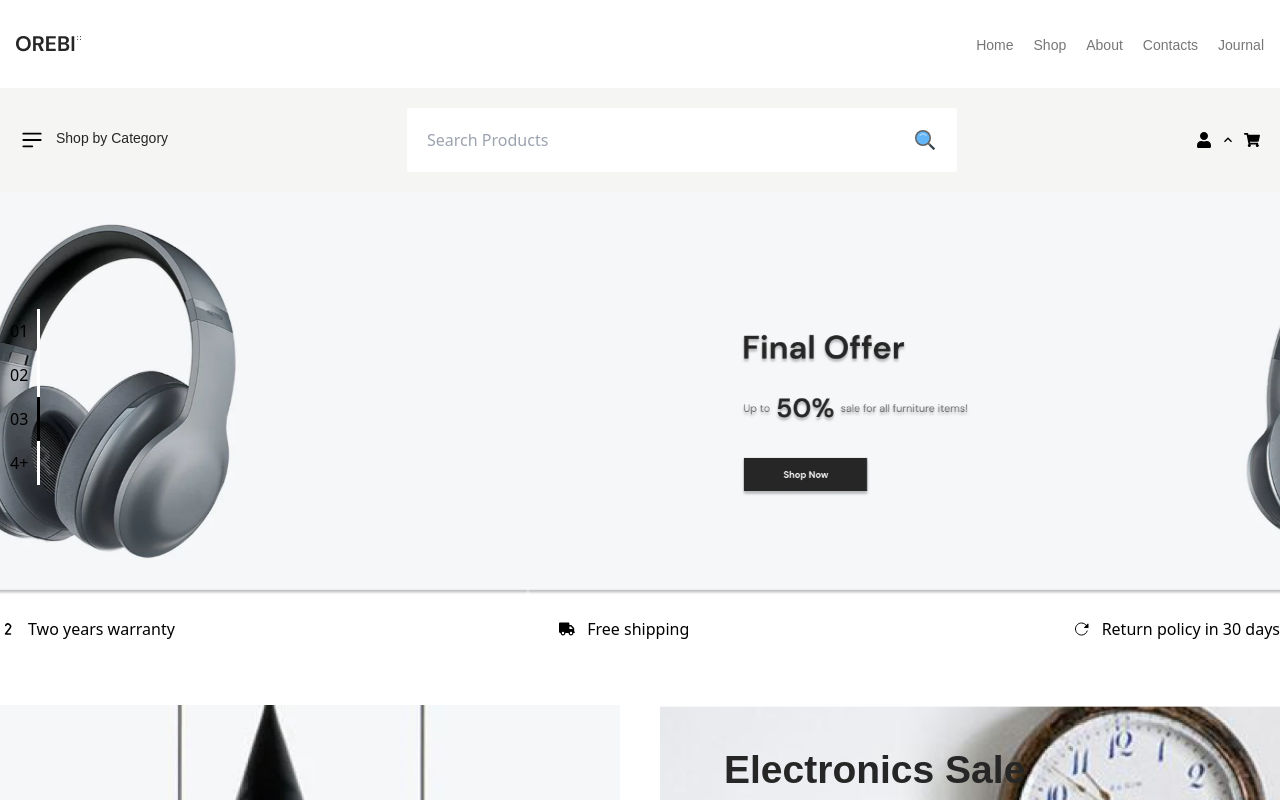
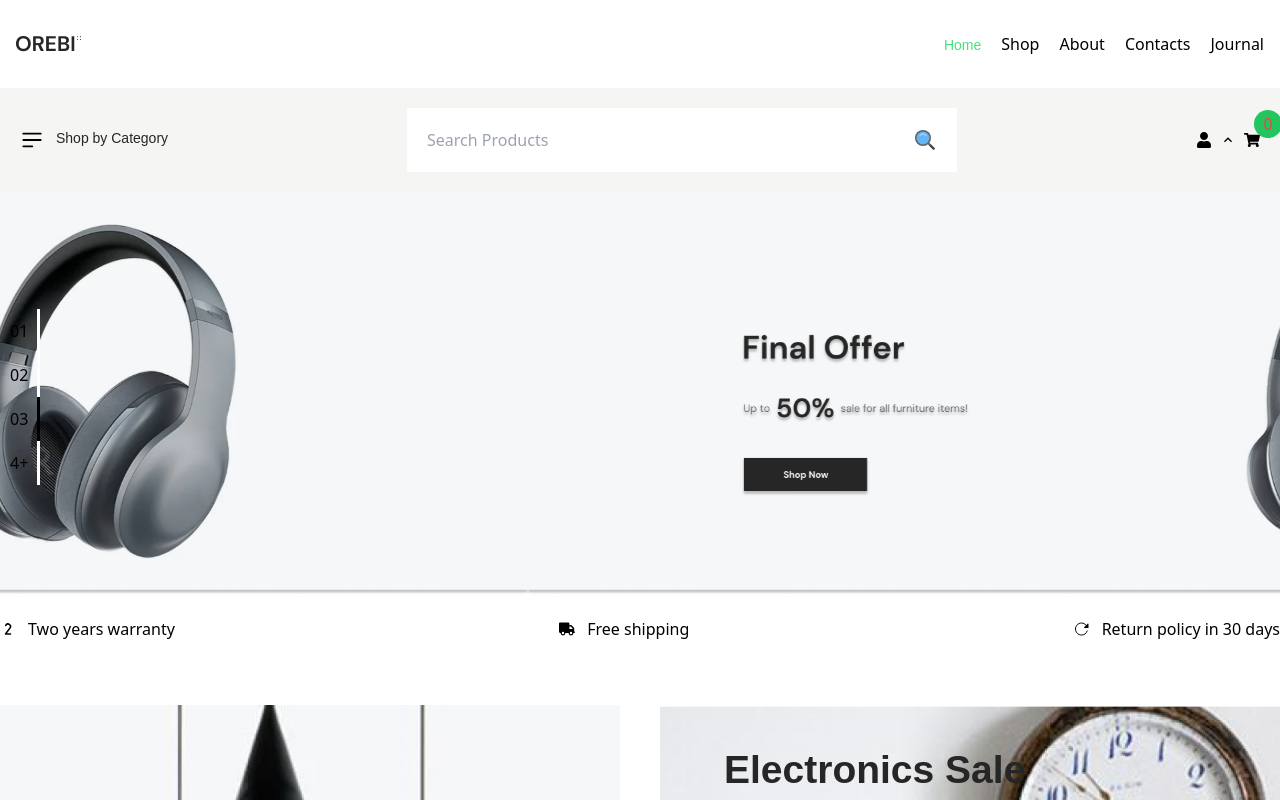
Before and after one commit to mdarafat2201/oreby1, a React (Vite) app: page / in a window 1280 px wide. Shown: the top 800 px of the page. Built offline with nearby package versions, Linux system fonts and the light colour scheme.

Commit message:
cart page product funtion don

```diff
--- a/src/Component/HomeComponent/Header/Header.jsx
+++ b/src/Component/HomeComponent/Header/Header.jsx
@@ -32,8 +32,14 @@ const Header = () => {
               >
                 <li>
                   <NavLink
-                    index
-                    className="menuItem transition-all hover:font-bold hover:text-main_font_color"
+                    to={"/"}
+                    className={({ isActive, ispending }) =>
+                      ispending
+                        ? "menuItem transition-all hover:font-bold hover:text-main_font_color"
+                        : isActive
+                          ? "menuItem text-green-400 transition-all"
+                          : ""
+                    }
                   >
                     Home
                   </NavLink>
@@ -41,34 +47,58 @@ const Header = () => {
                 <li>
                   <NavLink
                     to={"/shop"}
-                    className="menuItem transition-all hover:font-bold hover:text-main_font_color"
+                    className={({ isActive, ispending }) =>
+                      ispending
+                        ? "menuItem transition-all hover:font-bold hover:text-main_font_color"
+                        : isActive
+                          ? "menuItem text-green-400 transition-all"
+                          : ""
+                    }
                   >
                     Shop
                   </NavLink>
                 </li>
                 <li>
-                  <a
-                    href="#"
-                    className="menuItem transition-all hover:font-bold hover:text-main_font_color"
+                  <NavLink
+                    to={"/About"}
+                    className={({ isActive, ispending }) =>
+                      ispending
+                        ? "menuItem transition-all hover:font-bold hover:text-main_font_color"
+                        : isActive
+                          ? "menuItem text-green-400 transition-all"
+                          : ""
+                    }
                   >
                     About
-                  </a>
+                  </NavLink>
                 </li>
                 <li>
-                  <a
-                    href="#"
-                    className="menuItem transition-all hover:font-bold hover:text-main_font_color"
+                  <NavLink
+                    to={"/Contacts"}
+                    className={({ isActive, ispending }) =>
+                      ispending
+                        ? "menuItem transition-all hover:font-bold hover:text-main_font_color"
+                        : isActive
+                          ? "menuItem text-green-400 transition-all"
+                          : ""
+                    }
                   >
                     Contacts
-                  </a>
+                  </NavLink>
                 </li>
                 <li>
-                  <a
-                    href="#"
-                    className="menuItem transition-all hover:font-bold hover:text-main_font_color"
+                  <NavLink
+                    to={"/Journal"}
+                    className={({ isActive, ispending }) =>
+                      ispending
+                        ? "menuItem transition-all hover:font-bold hover:text-main_font_color"
+                        : isActive
+                          ? "menuItem text-green-400 transition-all"
+                          : ""
+                    }
                   >
                     Journal
-                  </a>
+                  </NavLink>
                 </li>
               </Flex>
             </div>
--- a/src/Component/HomeComponent/MenuBar/MenuBar.jsx
+++ b/src/Component/HomeComponent/MenuBar/MenuBar.jsx
@@ -5,15 +5,17 @@ import { HiMiniBars3BottomLeft } from "react-icons/hi2";
 import Serach from "../../CommonConponent/Serach";
 import { FaUser, FaShoppingCart } from "react-icons/fa";
 import { RxCross2 } from "react-icons/rx";
-import CartItem from "../../../assets/product4.png";
 import { MdKeyboardArrowUp, MdKeyboardArrowDown } from "react-icons/md";
-import { Link } from "react-router-dom";
+import { Link, useNavigate } from "react-router-dom";
+import { useDispatch, useSelector } from "react-redux";
+import { getTotal } from "../../../Redux/AllSlice/AddtoCart/AddtoCart";
 const MenuBar = () => {
   const [ShowCatagorise, setShowCatagorise] = useState(false);
   const [ShowAccount, setShowAccount] = useState(false);
   const [Cart, setCart] = useState(false);
   const MenuRef = useRef();
-
+  const navigate = useNavigate();
+  const Dispatch = useDispatch();
   //HandleCatagory function implement
   const HandleCatagory = () => {
     setCart(false);
@@ -44,21 +46,32 @@ const MenuBar = () => {
       }
     });
   }, []);
+
+  /**
+   * todo : take all product  from redux
+   */
+
+  const { CartItem, totoalCartItem, TotalAmount } = useSelector(
+    (state) => state.Cart,
+  );
+  useEffect(() => {
+    Dispatch(getTotal());
+  }, [CartItem]);
   return (
     <>
-      <div className="bg-secondary_bg_color py-5 px-5" ref={MenuRef}>
+      <div className="bg-secondary_bg_color px-5 py-5" ref={MenuRef}>
         <div className="container">
-          <Flex className={"gap-x-3 justify-between items-center"}>
+          <Flex className={"items-center justify-between gap-x-3"}>
             <Flex className="relative ">
               <div onClick={HandleCatagory}>
                 <HiMiniBars3BottomLeft
-                  className={`text-2xl cursor-pointer ${
+                  className={`cursor-pointer text-2xl ${
                     ShowCatagorise === true ? "text-green-400" : null
                   }`}
                 />
               </div>
               <div className="ml-3">
-                <p className="menuItem  cursor-pointer text-main_font_color hidden sm:block">
+                <p className="menuItem  hidden cursor-pointer text-main_font_color sm:block">
                   Shop by Category
                 </p>
               </div>
@@ -66,7 +79,7 @@ const MenuBar = () => {
               {ShowCatagorise && (
                 <div>
                   <ul
-                    className={`bg-main_font_color text-white   py-4 absolute z-10 divide-y divide-[#ffffff3f] w-[100vw] sm:w-[30vw]  left-[-20px] sm:left-[4px]  top-[250%]
+                    className={`absolute left-[-20px]   top-[250%] z-10 w-[100vw] divide-y divide-[#ffffff3f] bg-main_font_color py-4  text-white sm:left-[4px]  sm:w-[30vw]
 
                     `}
                   >
@@ -98,7 +111,7 @@ const MenuBar = () => {
               <div className="relative">
                 <div onClick={HandleAccount}>
                   <Flex
-                    className={"gap-x-1 text-center sm:gap-x-2 cursor-pointer "}
+                    className={"cursor-pointer gap-x-1 text-center sm:gap-x-2 "}
                   >
                     <div>
                       <FaUser
@@ -118,7 +131,7 @@ const MenuBar = () => {
                   <div>
                     <ul
                       className={
-                        "w-[100vw] sm:w-[200px] right-[-44px] sm:right-[1px] top-14  z-10 bg-main_font_color absolute  text-center text-main_bg_color py-2 divide-y divide-[#ffffff3f]"
+                        "absolute right-[-44px] top-14 z-10 w-[100vw]  divide-y divide-[#ffffff3f] bg-main_font_color  py-2 text-center text-main_bg_color sm:right-[1px] sm:w-[200px]"
                       }
                     >
                       <li className="p-4">
@@ -135,22 +148,29 @@ const MenuBar = () => {
                 <div className=" cursor-pointer" onClick={HandleCart}>
                   <FaShoppingCart className={`${Cart && "text-green-500"}`} />
                 </div>
+                <div className=" absolute right-[-22px] top-[-22px] flex h-7 w-7  items-center justify-center rounded-full bg-green-500 text-red-500">
+                  <span>{totoalCartItem}</span>
+                </div>
 
                 {Cart && (
                   <div
-                    className={`text-main_bg_color right-[-35px] sm:right-0 absolute top-14 z-10  w-[100vw] sm:w-[55vw] lg:w-[30vw]
+                    className={`absolute right-[-35px] top-14 z-10 w-[100vw] text-main_bg_color  sm:right-0 sm:w-[55vw] lg:w-[30vw]
 
                   `}
                   >
+                    <div className="h-[50vh] overflow-y-scroll scrollbar-thin scrollbar-track-secondary_bg_color scrollbar-thumb-main_font_color">
+                      {CartItem?.map((item) => (
                         <Flex
-                      className={"items-center justify-around p-4 bg-[#F5F5F3]"}
+                          className={
+                            "items-center justify-around bg-[#F5F5F3] p-4"
+                          }
                         >
-                      <div className="w-[80px] h-[80px] object-cover border-2 border-main_font_color ">
-                        <img src={CartItem} alt={CartItem} />
+                          <div className="h-[80px] w-[80px] border-2 border-main_font_color object-cover ">
+                            <img src={item.thumbnail} alt={item.thumbnail} />
                           </div>
-                      <div className="text-main_font_color font-DMsans  font-bold font-sm  ">
-                        <h2>Black Smart Watch</h2>
-                        <span>$44.0</span>
+                          <div className="font-sm font-DMsans  font-bold text-main_font_color  ">
+                            <h2>{item.title.slice(0, 10)}...</h2>
+                            <span>${item.price}</span>
                           </div>
                           <div
                             className={`text-main_font_color `}
@@ -159,18 +179,21 @@ const MenuBar = () => {
                             <RxCross2 />
                           </div>
                         </Flex>
+                      ))}
+                    </div>
+
                     <div className="bg-main_bg_color p-4">
-                      <h2 className="text-secondary_font_color font-DMsans font-normal text-md ml-8">
+                      <h2 className="text-md ml-8 font-DMsans font-normal text-secondary_font_color">
                         Subtotal:
-                        <span className="text-main_font_color font-bold ml-1">
-                          $44.00
+                        <span className="ml-1 font-bold text-main_font_color">
+                          ${TotalAmount}
                         </span>
                       </h2>
                       <Flex className={"justify-around py-5"}>
-                        <div>
+                        <div onClick={() => navigate("/Cart")}>
                           <Button
                             className={
-                              "py-4 px-4 font-DMsans  font-bold font-sm  text-main_font_color border-2 border-main_font_color "
+                              "font-sm border-2 border-main_font_color  px-4 py-4  font-DMsans font-bold text-main_font_color "
                             }
                             title={"View Cart"}
                           />
@@ -178,7 +201,7 @@ const MenuBar = () => {
                         <div>
                           <Button
                             className={
-                              "py-4 px-4 bg-main_font_color text-main_bg_color font-DMsans  font-bold font-sm  "
+                              "font-sm bg-main_font_color px-4 py-4 font-DMsans  font-bold text-main_bg_color  "
                             }
                             title={"Checkout"}
                           />
--- a/src/pages/ProductDetails/ProductDetails.jsx
+++ b/src/pages/ProductDetails/ProductDetails.jsx
@@ -29,7 +29,6 @@ const ProductDetails = () => {
   }, [status.payload, data.payload]);
   const HandleCart = () => {
     dispatch(addtoCart(EachProduct));
-    Navigate("/Cart");
   };
 
   return (
```
Lines whose indentation alone changed are shown as unchanged.
